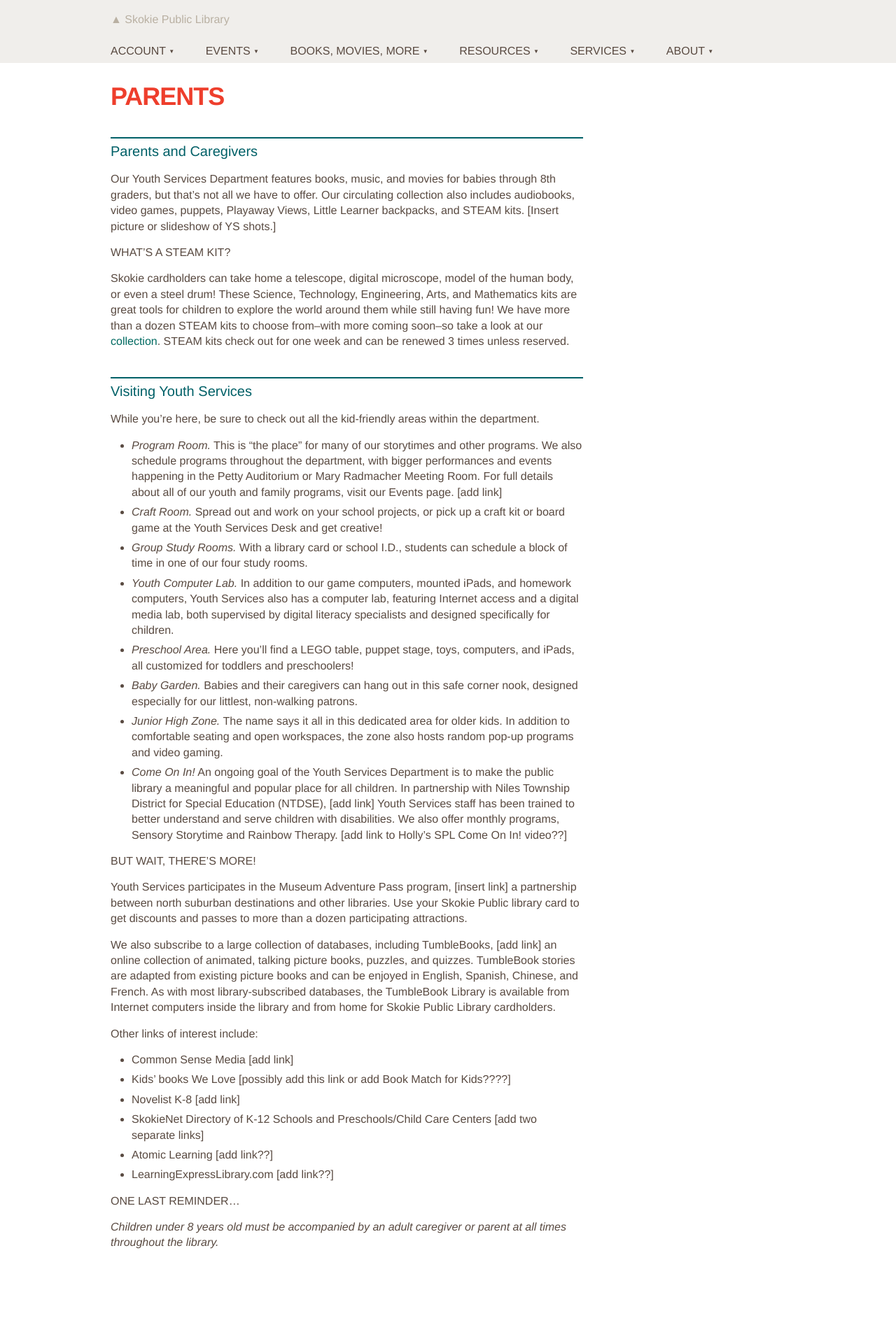
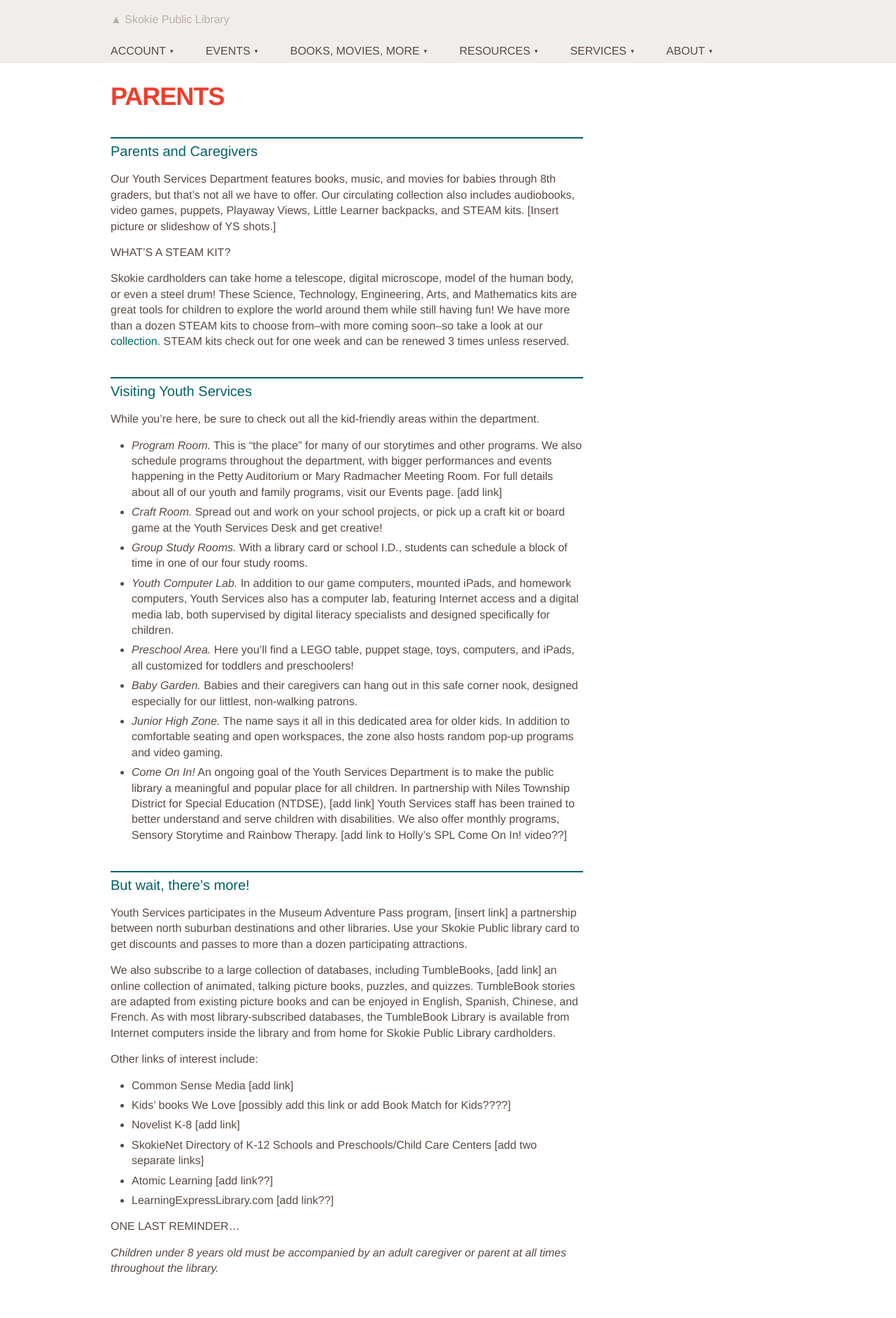
Before and after one commit to skokielibrary/spl-content, a Jekyll site: the page built from _content/mandy/services--parents.markdown, in a window 1280 px wide. Shown: the whole page at 70% size. Built offline with Jekyll 4.4.1, drawn with Linux system fonts in a browser that asks for light colours; before the commit the page ends 1848 px from its top, so only the background shows below that.

```diff
--- a/_content/mandy/services--parents.markdown
+++ b/_content/mandy/services--parents.markdown
@@ -25,7 +25,7 @@ While you're here, be sure to check out all the kid-friendly areas within the de
 - *Come On In!* An ongoing goal of the Youth Services Department is to make the public library a meaningful and popular place for all children. In partnership with Niles Township District for Special Education (NTDSE), [add link] Youth Services staff has been trained to better understand and serve children with disabilities. We also offer monthly programs, Sensory Storytime and Rainbow Therapy.
 [add link to Holly's SPL Come On In! video??]
 
-### But wait, there's more!
+## But wait, there's more!
 Youth Services participates in the Museum Adventure Pass program, [insert link] a partnership between north suburban destinations and other libraries. Use your Skokie Public library card to get discounts and passes to more than a dozen participating attractions.
 
 We also subscribe to a large collection of databases, including TumbleBooks, [add link] an online collection of animated, talking picture books, puzzles, and quizzes. TumbleBook stories are adapted from existing picture books and can be enjoyed in English, Spanish, Chinese, and French. As with most library-subscribed databases, the TumbleBook Library is available from Internet computers inside the library and from home for Skokie Public Library cardholders.
```
